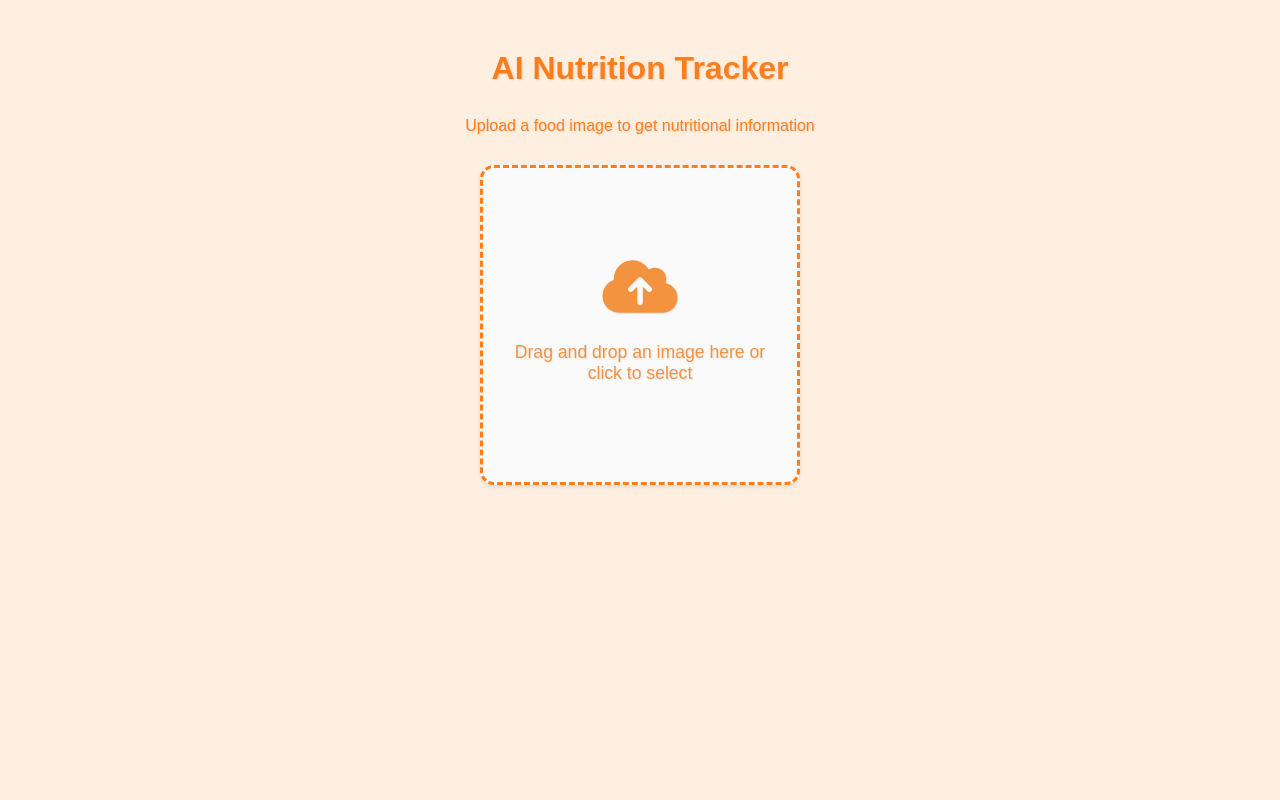
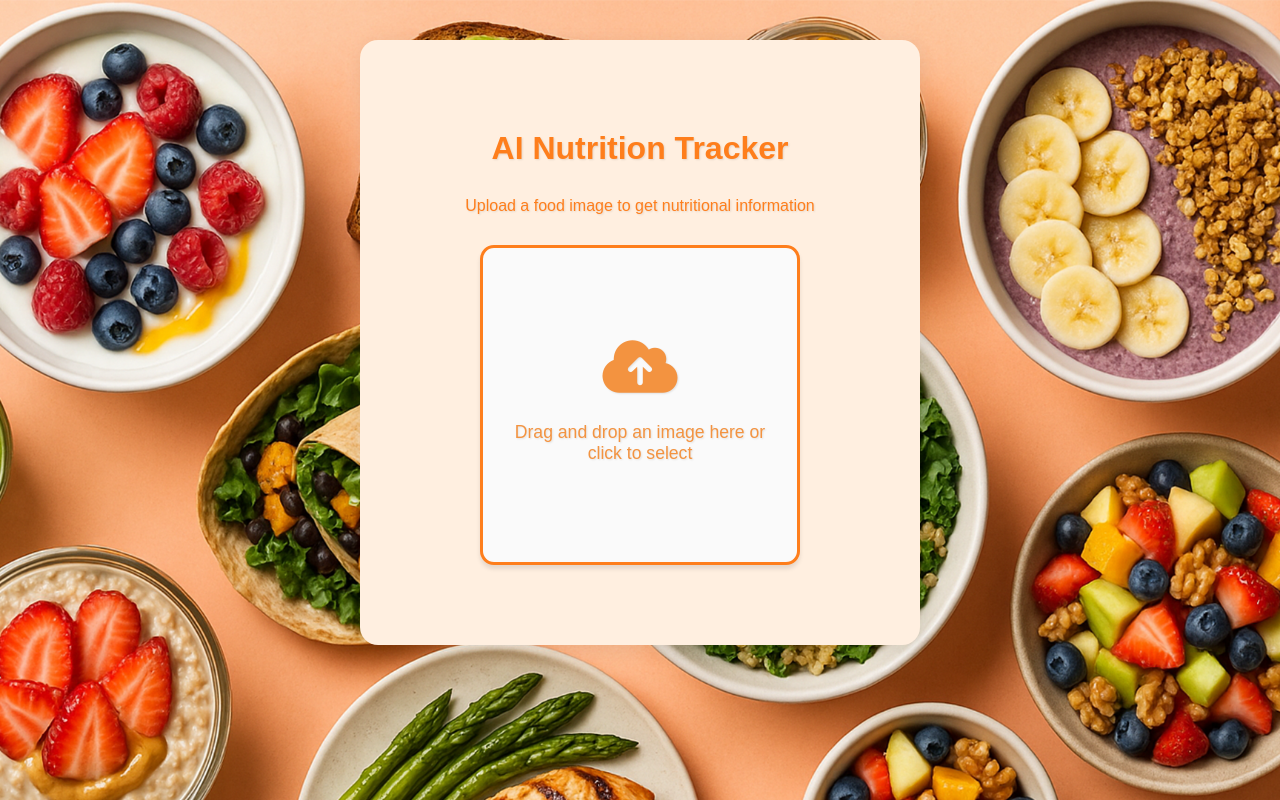
Before and after one commit to ThatCodebyTony/AI_Nutrition_Tracker, a Django app: page / in a window 1280 px wide. Run offline with Django 5.2, Linux system fonts and the light colour scheme.

Commit message:
more CSS adjutments

```diff
--- a/food_detector/templates/food_detector/upload.html
+++ b/food_detector/templates/food_detector/upload.html
@@ -9,6 +9,7 @@
     <link rel="stylesheet" href="https://cdnjs.cloudflare.com/ajax/libs/font-awesome/6.0.0/css/all.min.css">
 </head>
 <body>
+    <div class="main-panel">
         <div class="container">
             <h1>AI Nutrition Tracker</h1>
             <p>Upload a food image to get nutritional information</p>
@@ -30,6 +31,7 @@
                 </button>
             </form>
         </div>
+    </div>
 
     <button class="back-to-top" id="backToTop">
         <i class="fas fa-arrow-up"></i>
--- a/static/css/style.css
+++ b/static/css/style.css
@@ -5,13 +5,27 @@
     font-family: Arial, sans-serif;
 }
 
+.main-panel {
+    background-color: #ffefe0;
+    max-width: 500px;
+    margin: 40px auto;
+    border-radius: 18px;
+    box-shadow: 2px 4px 20px rgba(0,0,0,0.07);
+    padding: 40px 30px 30px 30px;
+}
+
 body {
+    background-image: url('../images/background.png');
     background-color: #ffefe0;
     color: #fe7e1c;
     font-family: Arial, sans-serif;
     margin: 0;
     padding: 0;
     text-shadow: 1px 1px 2px rgba(0,0,0,0.1);
+    background-attachment: fixed;
+    background-size: cover;
+    background-repeat: no-repeat;
+    background-position: center;
 }
 
 h1 {
@@ -23,7 +37,7 @@ h1 {
 .upload-area {
     width: 320px;
     height: 320px;
-    border: 3px dashed #fe7e1c;
+    border: 3px solid #fe7e1c;
     border-radius: 14px;
     background-color: #fafafa;
     margin: 30px auto 20px auto;
@@ -36,7 +50,7 @@ h1 {
     position: relative;
     font-size: 1.1rem;
     box-sizing: border-box;
-    box-shadow: 0 2px 4px rgba(0,0,0,0.1);
+    box-shadow: 0 4px 4px rgba(0,0,0,0.1);
 }
 
 .upload-content {
@@ -168,8 +182,9 @@ h1 {
 
 .back-to-top {
     position: fixed;
-    bottom: 20px;
-    right: 20px;
+    bottom: 40px;
+    left: 63%;              /* Start at 60% of the viewport width */
+    right: auto;            /* Unset the default right property */
     background-color: #fe7e1c;
     color: white;
     width: 50px;
@@ -186,6 +201,7 @@ h1 {
     box-shadow: 0 2px 5px rgba(0,0,0,0.2);
     z-index: 1000;
 }
+
 
 .back-to-top:hover {
     background-color: #fe7e1c;
```
Also changed, not shown: media/Icecream_P3GjhIg.jpg (added), media/Spaghetti-with-Meat-Sauce-Recipe-1-1200_ABCOYFb.jpg (added), media/Spaghetti-with-Meat-Sauce-Recipe-1-1200_eLSA4Ff.jpg (added), media/Spaghetti-with-Meat-Sauce-Recipe-1-1200_gTmHn8E.jpg (added), media/Ultimate-Veggie-Burgers-FT-Recipe-0821-5d7532c53a924a7298d2175cf1d4219f_beZjmFf.jpg (added), media/Ultimate-Veggie-Burgers-FT-Recipe-0821-5d7532c53a924a7298d2175cf1d4219f_jDDuOyG.jpg (added), media/__opt__aboutcom__coeus__resources__content_migration__serious_eats__seriouseats_53oF42C.com__images__2015__01__20150127-san-francisco-pizza-by-the-slice-pizza-shop-29d0db5cbaa748038a00ebde8cf543f7.jpg (added), media/__opt__aboutcom__coeus__resources__content_migration__serious_eats__seriouseats_MdI9ozt.com__images__2015__01__20150127-san-francisco-pizza-by-the-slice-pizza-shop-29d0db5cbaa748038a00ebde8cf543f7.jpg (added), media/image_YFD4Vvs.jpg (added), media/image_gxGPwFB.jpg (added), media/image_uvXXyWM.jpg (added), static/images/background.png (added). Lines whose indentation alone changed are shown as unchanged.
